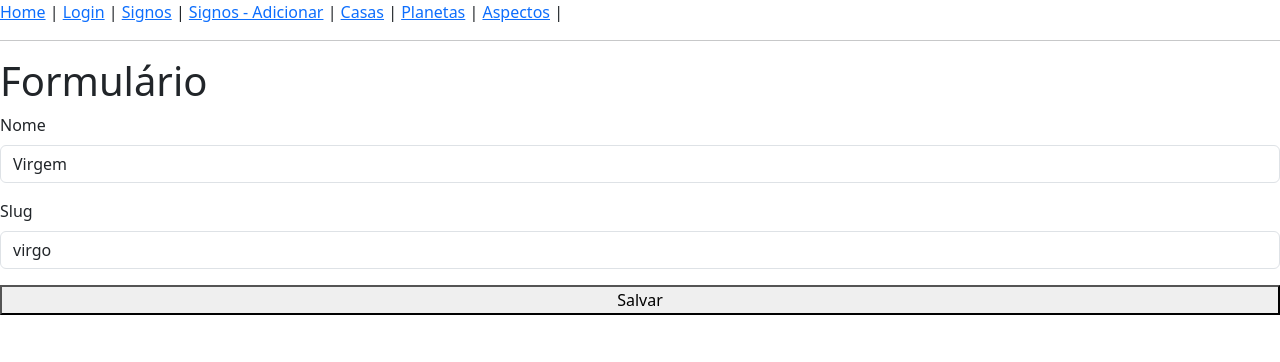
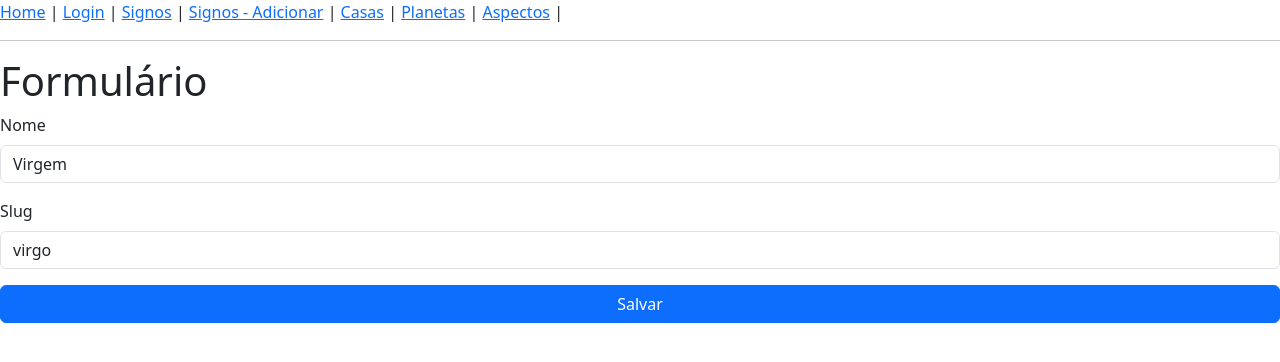
Before and after one commit to rhfactordev/rhfactor-admin, a Vue app: page /config/astral/signs/add in a window 1280 px wide. Shown: the top 362 px of the page. Built offline with nearby package versions, Linux system fonts and the light colour scheme.

Commit message:
Melhoria do botão

```diff
--- a/src/components/DynamicForm/index.vue
+++ b/src/components/DynamicForm/index.vue
@@ -1,6 +1,6 @@
 <template>
   <!-- v-slot="{ values }" -->
-   <VeeForm>
+   <VeeForm class="w-100">
       <div
           v-for="{ as, name, label, children, ...attrs } in computedFields"
           :key="name"
@@ -22,7 +22,7 @@
         <ErrorMessage :name="name" />
       </div>
       <div class="d-grid gap-2">
-        <button type="submit">Salvar</button>
+        <button class="btn btn-primary" type="submit">{{ actionLabel }}</button>
       </div>
   </VeeForm>
 </template>
@@ -44,6 +44,11 @@ export default {
     fieldData: {
       type: Object,
       required: false
+    },
+    actionLabel: {
+      type: String,
+      required: false,
+      default: 'Salvar'
     }
   },
   data () {
```
